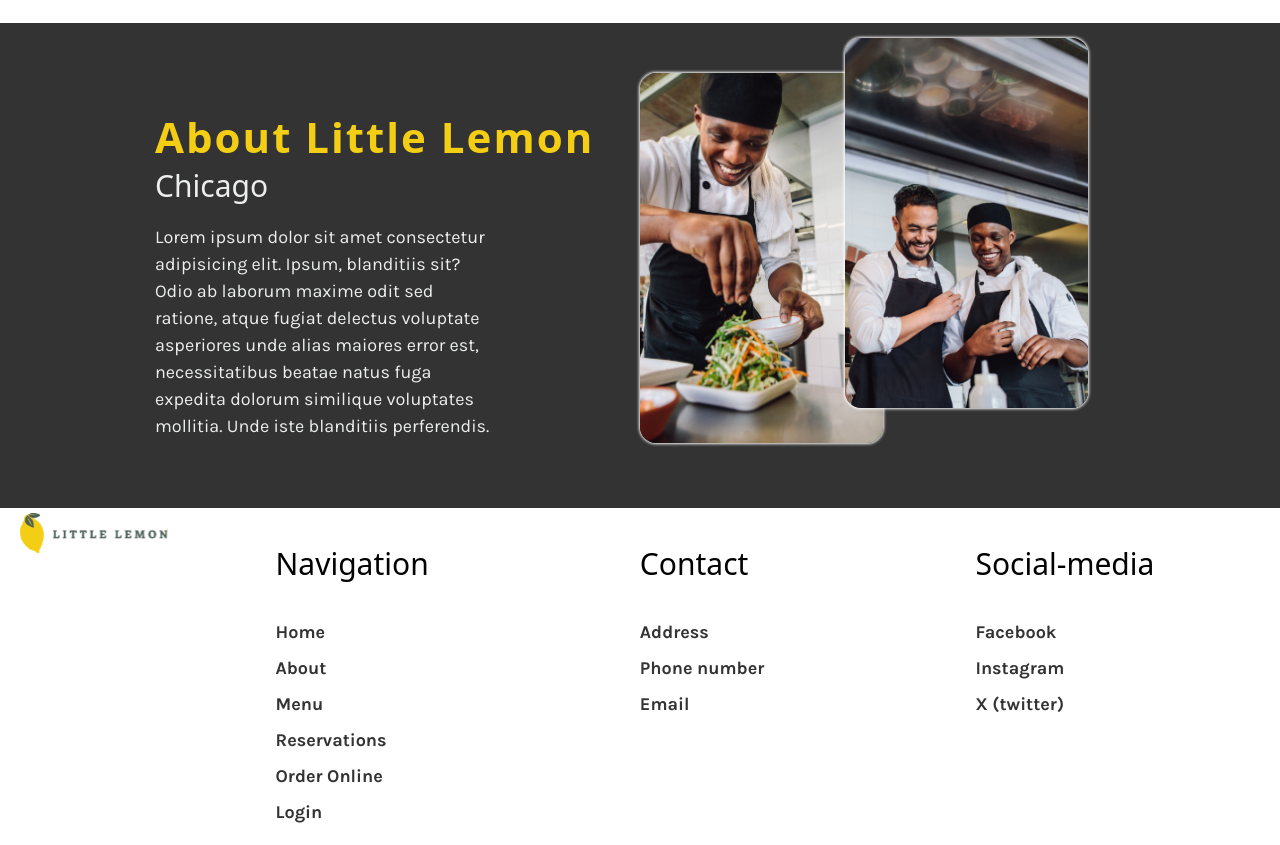
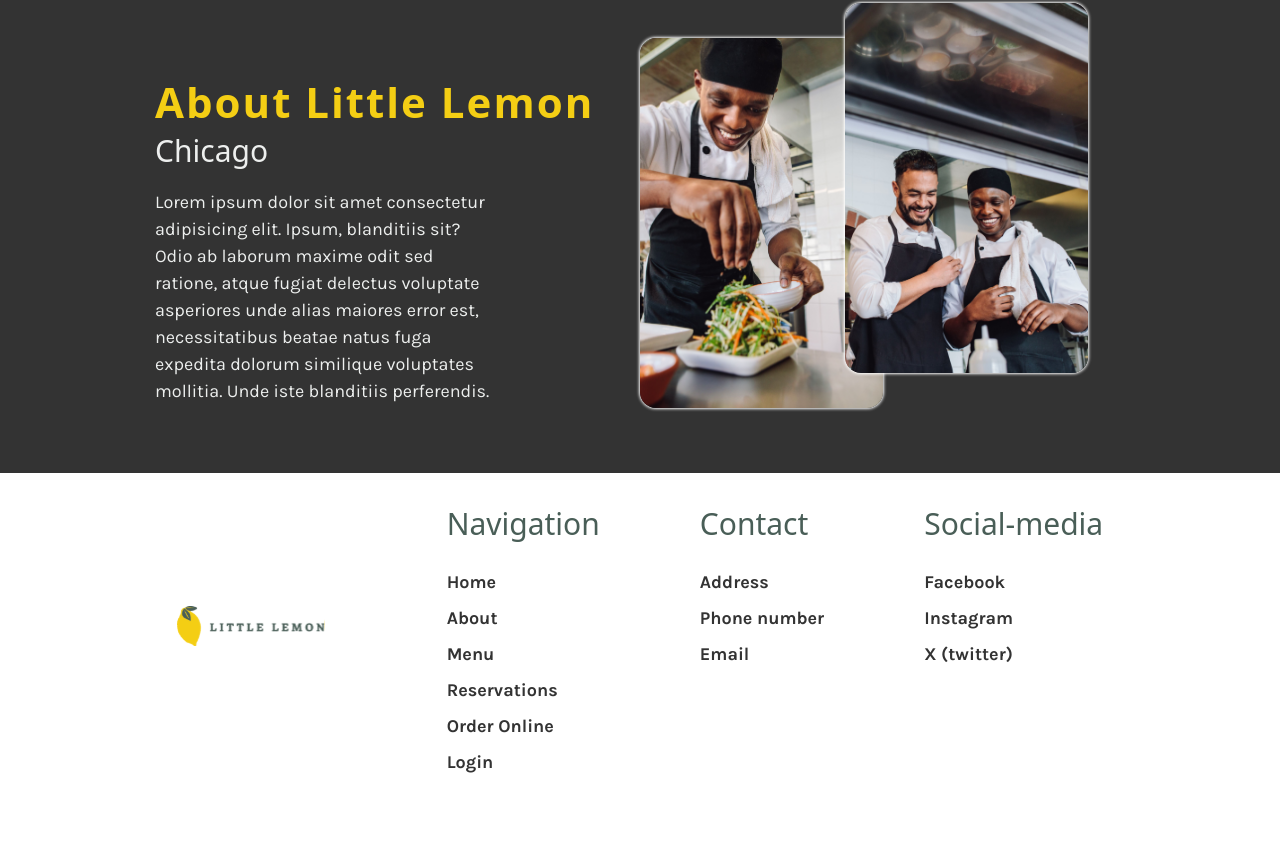
Before and after one commit to Abdullah-Ghazaal/little-lemon, a React (Create React App) app: page / in a window 1280 px wide. Shown: the part 1725-2570 px from the top of the page. After the commit the page ends 2525 px from the top, so only its background shows below. Built offline with nearby package versions, Linux system fonts and the light colour scheme; a web font is replaced by a local one.

Commit message:
Build and style the footer section

```diff
--- a/src/App.js
+++ b/src/App.js
@@ -1,6 +1,6 @@
 import HeaderSection from "./components/header section/HeaderSection";
-import Footer from "./components/Footer";
 import Homepage from "./pages/Homepage";
+import FooterSection from "./components/footer section/Footer";
 
 function App() {
   return (
@@ -9,7 +9,7 @@ function App() {
       <main>
         <Homepage />
       </main>
-      <Footer />
+      <FooterSection />
     </div>
   );
 }
--- a/src/components/Footer.jsx
+++ b/src/components/footer section/Footer.jsx
@@ -1,6 +1,7 @@
-import logo from "../assets/images/Logo.svg";
+import logo from "../../assets/images/Logo.svg";
+import "./footer.css";
 
-function Footer() {
+function FooterSection() {
   const navLists = [
     {
       heading: "Navigation",
@@ -32,13 +33,14 @@ function Footer() {
   ];
 
   return (
-    <nav className="footer-grid">
+    <footer className="footer-section">
+      <nav className="H-flex section-max-width ">
         <a href="/home" className="logo">
           <img src={logo} alt="restaurant logo" />
         </a>
-      <div className="H-flex flex-space-around">
+        <div className="H-flex">
           {navLists.map((list) => (
-          <div key={list.heading}>
+            <div key={list.heading} className="footer-links">
               <h3>{list.heading}</h3>
               <ul>
                 {list.links.map((link) => (
@@ -51,7 +53,8 @@ function Footer() {
           ))}
         </div>
       </nav>
+    </footer>
   );
 }
 
-export default Footer;
+export default FooterSection;
--- /dev/null
+++ b/src/components/footer section/footer.css
@@ -0,0 +1,19 @@
+@import "../../index.css";
+
+.footer-section nav {
+  justify-content: space-evenly;
+  margin-bottom: 10px;
+}
+
+.footer-section .footer-links {
+  margin-left: 100px;
+}
+
+.footer-section .logo {
+  align-self: center;
+}
+
+.footer-section h3 {
+  color: var(--primary-one-color);
+  margin-bottom: 2rem;
+}
--- a/src/index.css
+++ b/src/index.css
@@ -40,13 +40,6 @@ body {
     display: grid;
     grid-template-columns: repeat(3, 1fr);
     gap: 2rem;
-  }
-
-  .header-grid,
-  .footer-grid {
-    display: grid;
-    grid-template-columns: 150px 2fr;
-    padding: 0.5rem 2rem;
   }
 }
 
```
Lines whose indentation alone changed are shown as unchanged.
